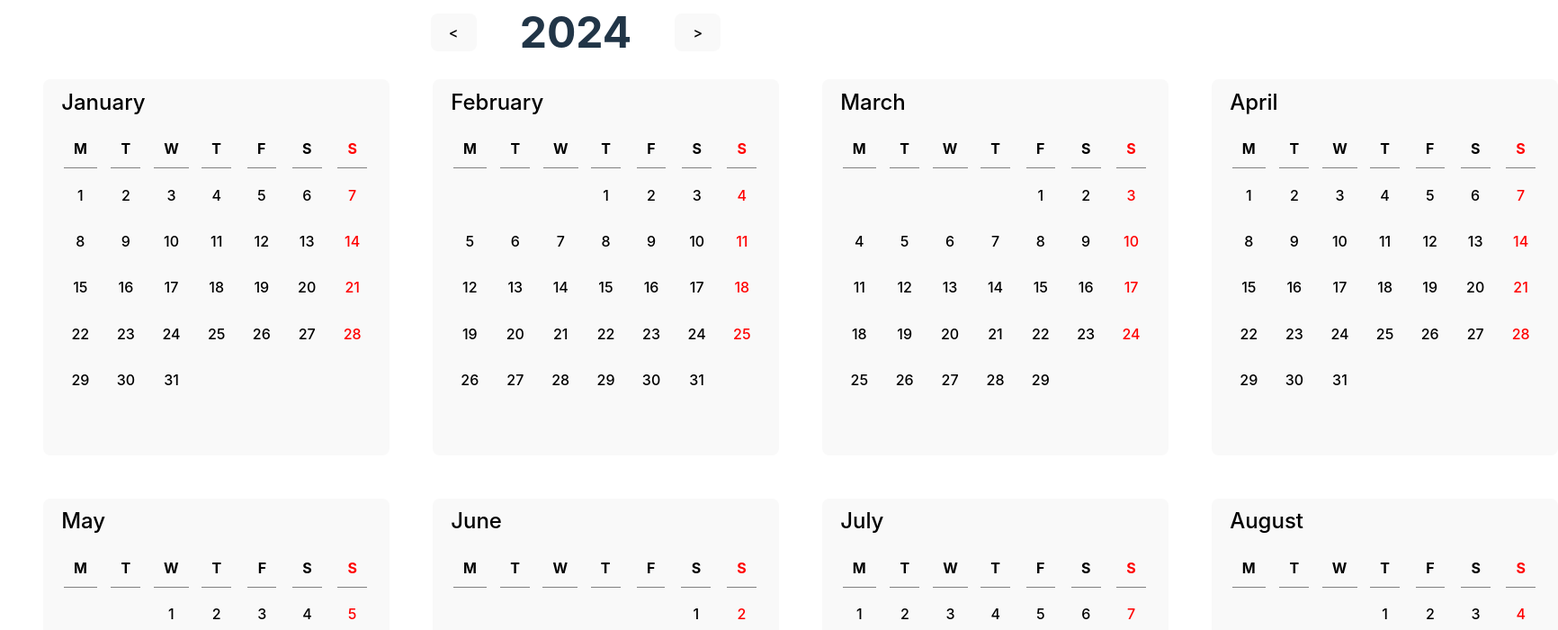
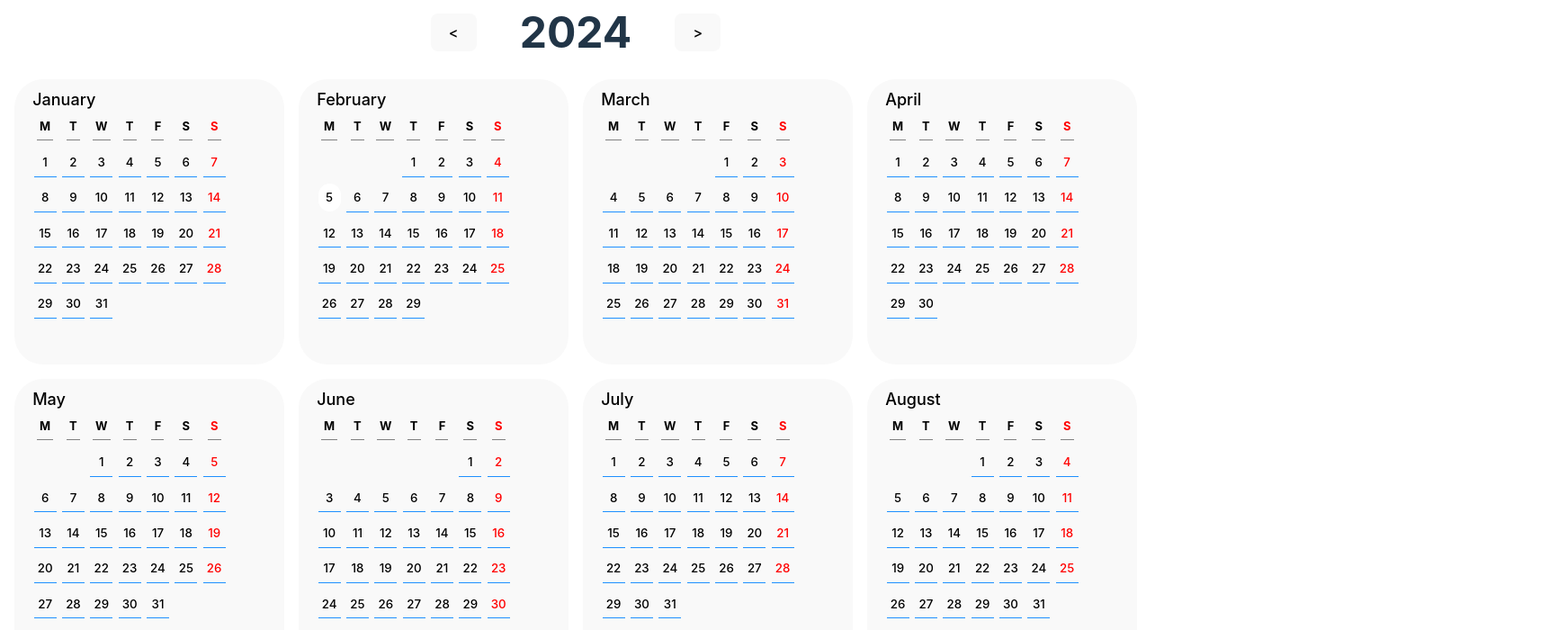
Before and after one commit to jonn-L/calendar, a React (Vite) app: page /Home in a window 1280 px wide. Shown: the top 700 px of the page at 90% size, 1732 px wide, since content can reach past the window. Built offline with nearby package versions, Linux system fonts and the light colour scheme.

Commit message:
Added feature to change year, highlight the current day, and get into month-viww when a month is clicked.

```diff
--- a/src/App.tsx
+++ b/src/App.tsx
@@ -2,16 +2,16 @@ import "./App.css";
 import MonthView from "./components/MonthView.tsx";
 import { BrowserRouter, Route, Routes } from "react-router-dom";
 import Home from "./components/Home.tsx"
+import {useState} from "react";
 
 function App() {
-    const current_year = new Date().getFullYear();
-
+    const [currentYear, setCurrentYear] = useState(new Date().getFullYear());
     return (
         <>
             <BrowserRouter>
                 <Routes>
-                    <Route path="/Home" element={<Home/>} />
-                    <Route path="/Home/:month_name" element={<MonthView current_year={current_year} />} />
+                    <Route path="/Home" element={<Home currentYear={currentYear} setCurrentYear={setCurrentYear}/>}/>
+                    <Route path="/Home/:month_name" element={<MonthView current_year={currentYear}/>}/>
                 </Routes>
             </BrowserRouter>
         </>
--- a/src/components/Day.tsx
+++ b/src/components/Day.tsx
@@ -1,8 +1,22 @@
 import "../styles/Day.css"
 
-function Day({ day_num }: { day_num: number }) {
+function Day({ year, month_number, day_num }: {
+    year: number,
+    month_number: number,
+    day_num: number
+}) {
+    const date_today = new Date()
+    function set_id() {
+        if ((date_today.getFullYear()) === year &&
+            (date_today.getMonth() === (month_number) &&
+            (date_today.getDate() === day_num))) {
+            return "today"
+        } else {
+            return "not-today"
+        }
+    }
     return (
-        <div className="day">
+        <div id={set_id()} className="day">
             {day_num}
         </div>
     )
--- a/src/components/Home.tsx
+++ b/src/components/Home.tsx
@@ -1,27 +1,25 @@
 import "../styles/Home.css"
 import Month from "./Month.tsx";
-import {get_month_offset, get_total_days} from "../utilities/functions.ts";
-import {useState} from "react";
 
-function Home() {
-    const [currentYear, setCurrentYear] = useState(new Date().getFullYear())
-
+function Home({ currentYear, setCurrentYear} : {
+    currentYear: number,
+    setCurrentYear: (currentYear: number) => void
+}) {
     const list_months = []
     for (let month_number = 0; month_number < 12; month_number++) {
         list_months.push(<Month key={"month" + month_number}
-                                month_number={month_number}
-                                total_days={get_total_days(currentYear, month_number)}
-                                month_offset={get_month_offset(1, month_number, currentYear) - 1}/>)
+                                year={currentYear}
+                                month_number={month_number}/>)
     }
 
     function previous_year() {
-        const previous_year = currentYear - 1
-        setCurrentYear(previous_year);
+        currentYear--
+        setCurrentYear(currentYear);
     }
 
     function next_year() {
-        const next_year = currentYear + 1
-        setCurrentYear(next_year);
+        currentYear++
+        setCurrentYear(currentYear);
     }
 
     return (
--- a/src/components/Month.tsx
+++ b/src/components/Month.tsx
@@ -1,15 +1,20 @@
 import "../styles/Month.css"
 import Day from "./Day.tsx"
-import { get_month_name } from "../utilities/functions.ts"
+import { get_month_name, get_month_offset, get_total_days } from "../utilities/functions.ts"
+import { useNavigate } from "react-router-dom";
 
-function Month({ month_number, total_days, month_offset }: { month_number: number; total_days: number; month_offset: number }) {
-    if (month_offset == -1) {
-        month_offset = 6;
-    }
+function Month({ year, month_number }: { year: number, month_number: number }) {
+    const navigate = useNavigate()
+    const total_days = get_total_days(year, month_number + 1);
+    const month_offset = get_month_offset(1, month_number, year) - 1;
 
     const list_days = []
     for (let day = 1; day <= total_days; day++) {
-        list_days.push(<Day key={"day" + day} day_num={day}/>);
+
+        list_days.push(<Day key={"day" + day}
+                            year={year}
+                            month_number={month_number}
+                            day_num={day}/>);
     }
     const list_offsets = [];
     for (let i = 0; i < month_offset; i++) {
@@ -23,7 +28,8 @@ function Month({ month_number, total_days, month_offset }: { month_number: numbe
     const full_list = [...list_day_names, ...list_offsets, ...list_days];
 
     const handleClick = () => {
-        window.location.href = `/Home/${get_month_name(month_number)}`
+        console.log("GENI")
+        navigate(`/Home/${get_month_name(month_number)}`)
     }
 
     return (
--- a/src/components/MonthView.tsx
+++ b/src/components/MonthView.tsx
@@ -3,7 +3,7 @@ import { useEffect } from 'react';
 import { useParams, useNavigate } from 'react-router-dom';
 import '../styles/Monthview.css'
 import Month from "./Month.tsx";
-import {get_month_number, get_total_days, get_month_offset} from "../utilities/functions.ts";
+import { get_month_number } from "../utilities/functions.ts";
 
 function MonthView({ current_year } : {current_year: number}) {
     const { month_name } = useParams();
@@ -17,25 +17,25 @@ function MonthView({ current_year } : {current_year: number}) {
     }, [month_name, navigate]);
 
     if (month_number == -1) {
-        // Return null or an error message if you don't want to render the component for invalid months
         return null;
+    }
+
+    function go_back() {
+        navigate('/Home')
     }
 
     return (
         <div className="month-view">
             <div className="current-month">
-                <Month  month_number={month_number}
-                        total_days={get_total_days(current_year, month_number)}
-                        month_offset={get_month_offset(1, month_number, current_year) - 1}/>
+                <button className="go-back" onClick={go_back} >{"<"}</button>
+                <Month month_number={month_number}
+                       year={current_year}/>
             </div>
 
             <ul className="events">
                 <div>Event 1</div>
                 <div>Event 2</div>
                 <div>Event 3</div>
-                <div>Event 4</div>
-                <div>Event 5</div>
-                <div>Event 6</div>
             </ul>
         </div>
     );
--- a/src/styles/Day.css
+++ b/src/styles/Day.css
@@ -1,10 +1,22 @@
 .day {
-    padding: 0.7rem;
+    padding: 0.2rem;
+    cursor: pointer;
+    height: 80%;
+    width: 80%;
     display: flex;
     justify-content: center;
     align-items: center;
 }
 
+#not-today {
+    border-bottom: dodgerblue 1px solid;
+}
+
 #today {
+    border-radius: 1rem;
     background: white;
+    color: black;
+    text-underline-color: blue;
+    text-underline-position: below;
+    text-underline-style: dash;
 }
--- a/src/styles/Home.css
+++ b/src/styles/Home.css
@@ -6,7 +6,7 @@
 }
 
 button {
-    font-size: xx-large;
+    font-size: large;
     font-weight: bold;
     align-self: center;
 }
@@ -20,10 +20,10 @@ button {
 }
 
 .months {
-    padding: 1rem 3rem 1rem;
+    padding: 1rem;
     flex: 1;
     display: grid;
     grid-template-columns: repeat(4, 1fr);
     grid-template-rows: repeat(3, 1fr);
-    gap: 3rem;
+    gap: 1rem;
 }
--- a/src/styles/Month.css
+++ b/src/styles/Month.css
@@ -1,31 +1,28 @@
 .months > .month {
+    border-radius: 2rem;
     display: flex;
     flex-direction: column;
+    line-height: 1.5rem;
 }
 
 .month-name {
+    font-size: large;
     text-align: center;
-    padding-bottom: 1rem;
-    font-size: x-large;
+    /*padding: 0.5rem 0 0.5rem 0;*/
     justify-self: center;
 }
 
-.months > .month:hover {
-    outline: 1px solid lightgrey;
-    border-radius: 1rem;
-    box-shadow: 0.3rem 0.3rem 0.3rem black;
-}
-
 .days {
+    margin: 0.14rem;
+    font-size: smaller;
     justify-self: center;
     flex: 1;
-/*1    display: flex;*/
-/*    flex-wrap: wrap;*/
     display: grid;
     grid-template-columns: repeat(7, 1fr);
     grid-template-rows: repeat(7, 1fr);
     justify-items: center;
     gap: 0.5rem;
+    /*padding-bottom: 0.5rem;*/
 }
 
 .days div:nth-child(7n) {
@@ -33,12 +30,13 @@
 }
 
 .offset {
-    padding: 0.7rem;
+    padding: 0.2rem;
 }
 
 .day-names {
+    font-size: small;
     font-weight: bold;
-    padding: 0.7rem;
+    padding: 0.2rem;
     text-align: center;
     border-bottom: gray 1px solid;
 }
--- a/src/styles/Monthview.css
+++ b/src/styles/Monthview.css
@@ -1,11 +1,45 @@
 .month-view {
+    padding: 1rem;
     height: 100vh;
-    display: flex;
-    justify-content: space-evenly;
+    display: grid;
+    grid-template-columns: 1fr 1fr;
     align-items: center;
+    justify-items: center;
 }
 
 .current-month {
+    width: 100%;
+    height: 100%;
+    display: flex;
+}
+
+.go-back {
+    align-self: flex-start;
+}
+
+.current-month > .month {
+    cursor: auto;
+    padding: 3rem;
+    border: none;
+    margin: auto;
+    justify-content: center;
+    border-radius: 2rem;
+    display: flex;
+    flex-direction: column;
+}
+
+.current-month > .month > .days {
+    font-size: x-large;
+    gap: 3rem;
+}
+
+.current-month > .month > .days > .day-names {
+    font-size: xx-large;
+}
+
+.current-month > .month > .month-name {
+    font-size: xxx-large;
+    padding-bottom: 3rem;
 }
 
 .events {
```
